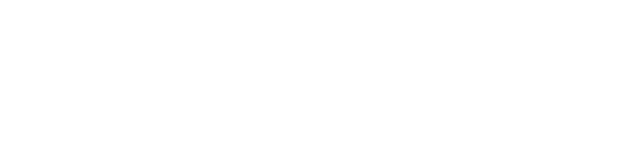
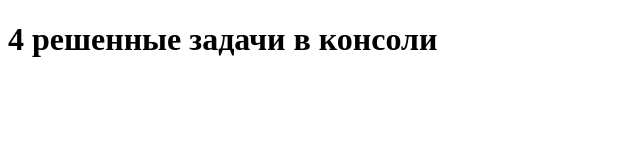
Before and after one commit to Ekaterina-Iagofarova/js, a plain HTML site: page index.html in a window 1280 px wide. Shown: the whole page, without its empty margins (0-640 px from the left). Drawn offline with Linux system fonts and the light colour scheme.

Commit message:
js tasks +

```diff
--- a/index.html
+++ b/index.html
@@ -7,6 +7,7 @@
 </head>
 <body>
 
+  <h1>4 решенные задачи в консоли</h1>
  <script src="./main.js"></script>
 
 </body>
```
